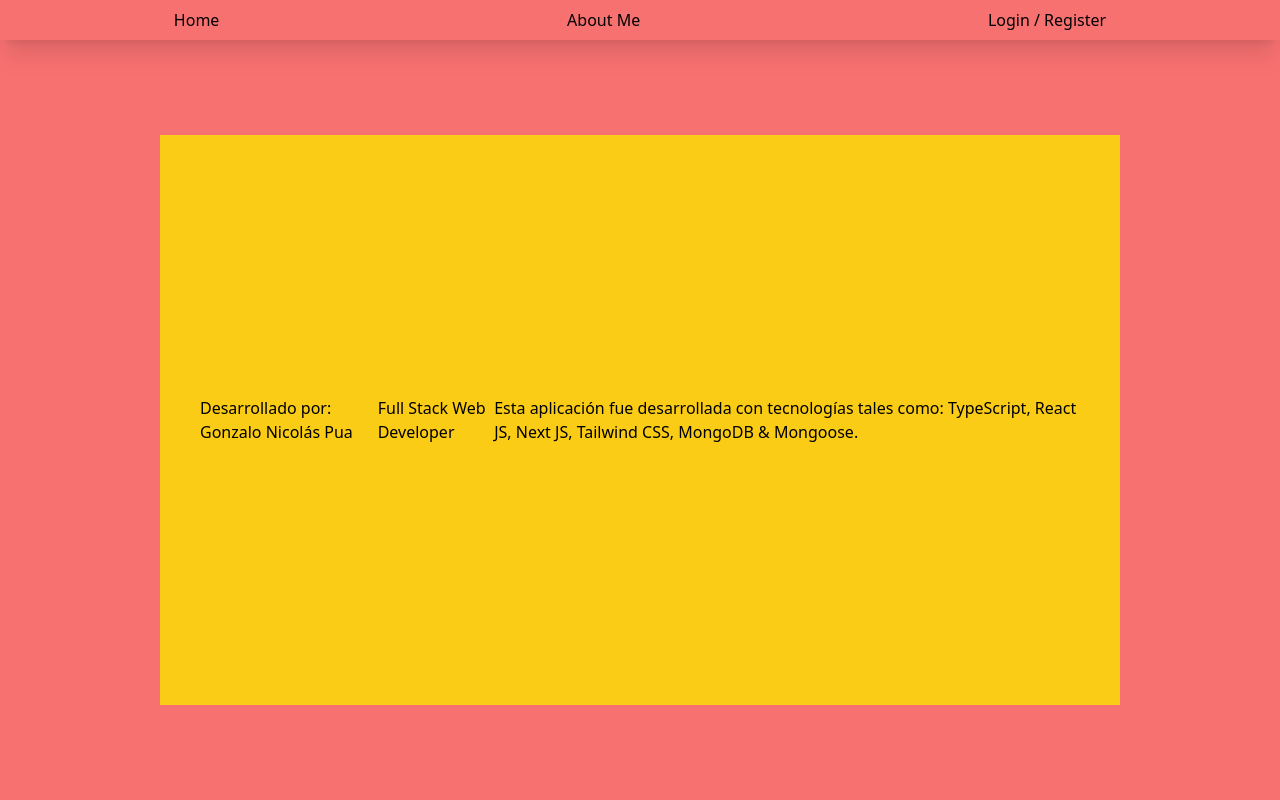
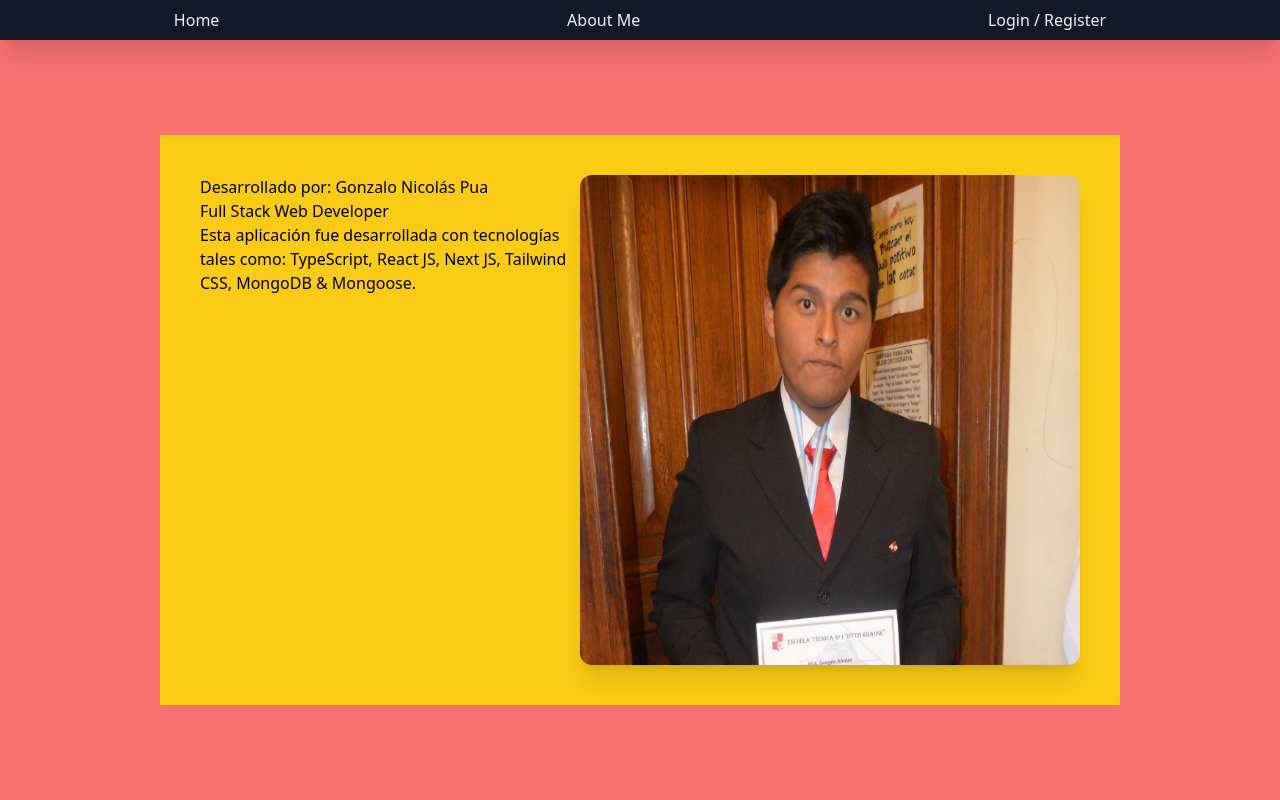
Before and after one commit to NicoPua/ImagesGalery, a Next.js app in the folder images-gallery/: page /aboutme in a window 1280 px wide. Shown: the top 800 px of the page. Built offline with nearby package versions, Linux system fonts and the light colour scheme.

Commit message:
Aditional about me

```diff
--- a/images-gallery/components/FooterBar.tsx
+++ b/images-gallery/components/FooterBar.tsx
@@ -1,6 +1,6 @@
 const FooterBar = () =>{
     return(
-        <footer className="bg-green-200 w-full h-48  flex flex-row justify-around">
+        <footer className="bg-gray-900 text-gray-100 w-full h-48  flex flex-row justify-around">
             <div className="flex flex-col justify-around">
                 <p>Holaa</p>
                 <p>Holaa</p>
--- a/images-gallery/components/NavBar.tsx
+++ b/images-gallery/components/NavBar.tsx
@@ -1,6 +1,6 @@
 const NavBar = () =>{
     return (
-        <nav className="w-full h-10 flex flex-row justify-around items-center shadow-xl">
+        <nav className="w-full h-10 flex flex-row justify-around items-center shadow-xl bg-gray-900 text-gray-100">
             <p>Home</p>
             <p>About Me</p>
             <p>Login / Register</p>
--- a/images-gallery/pages/aboutme/index.tsx
+++ b/images-gallery/pages/aboutme/index.tsx
@@ -7,11 +7,20 @@ const inter = Inter({ subsets: ['latin'] })
 export default function AboutMe() {
   return (
     <Layout title='About Me | Images-Gallery' description='Información acerca del creador de esta app.'>
-      <div className='pt-10 bg-red-400 w-full h-screen flex justify-center items-center'>
-        <div className='p-10 w-3/4 h-3/4 bg-yellow-400 flex items-center'>
-          <h1>Desarrollado por: Gonzalo Nicolás Pua</h1>
-          <h2>Full Stack Web Developer</h2>
-          <p>Esta aplicación fue desarrollada con tecnologías tales como: TypeScript, React JS, Next JS, Tailwind CSS, MongoDB & Mongoose. </p>
+      <div className='bg-gray-100 pt-10 bg-red-400 w-full h-screen flex justify-center items-center'>
+        <div className='p-10 w-3/4 h-3/4 bg-yellow-400 flex justify-around'>
+          <div>
+            <h1>Desarrollado por: Gonzalo Nicolás Pua</h1>
+            <h2>Full Stack Web Developer</h2>
+            <p>Esta aplicación fue desarrollada con tecnologías tales como: TypeScript, React JS, Next JS, Tailwind CSS, MongoDB & Mongoose. </p>
+          </div>
+
+          <Image
+            className='rounded-xl shadow-xl'
+            src='/images/cuttedprofilepic.jpg'
+            width={500}
+            height={500}
+            alt='profilepic'/>
         </div>
       </div>
     </Layout>
```
Also changed, not shown: images-gallery/public/images/cuttedprofilepic.jpg (added).
